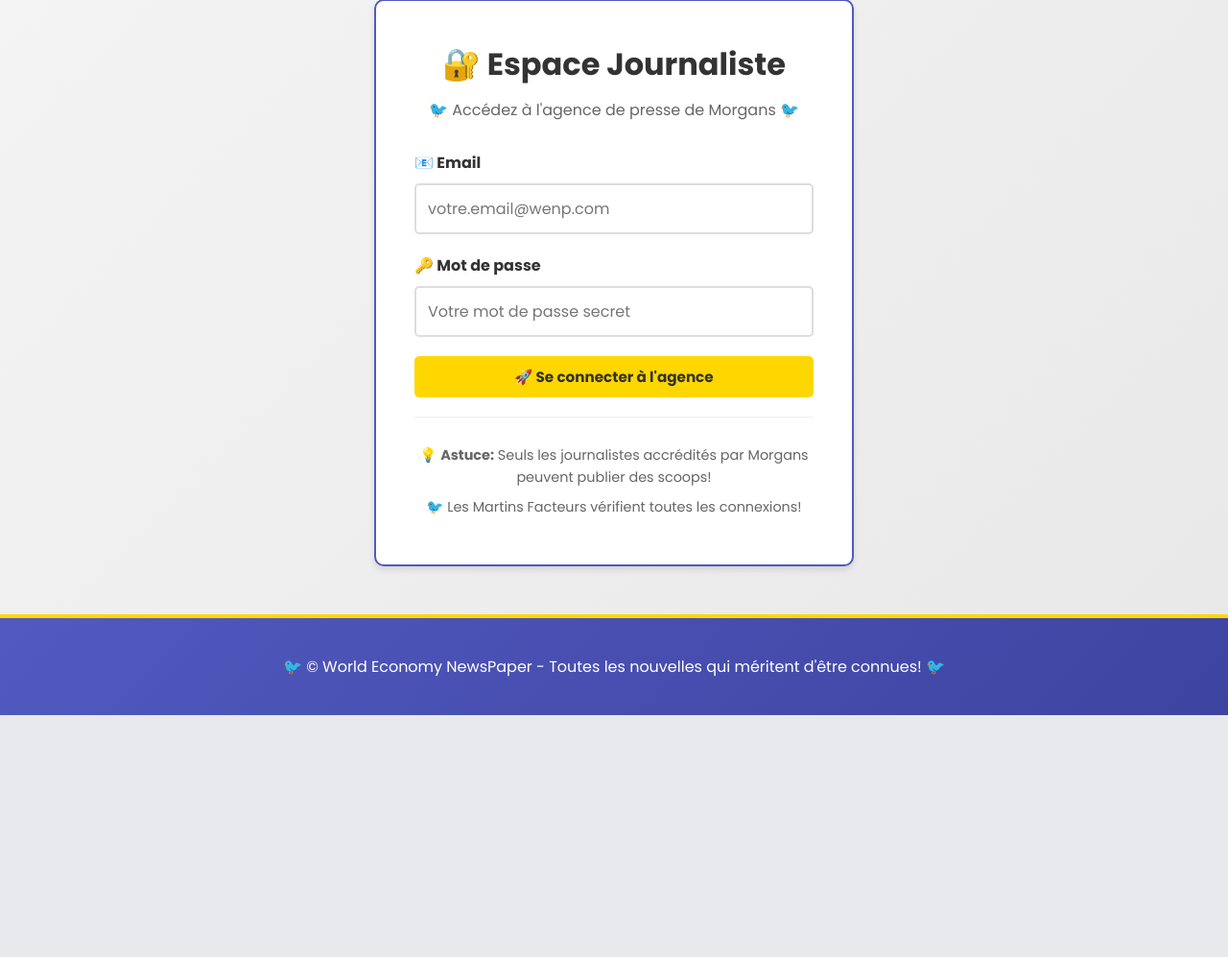
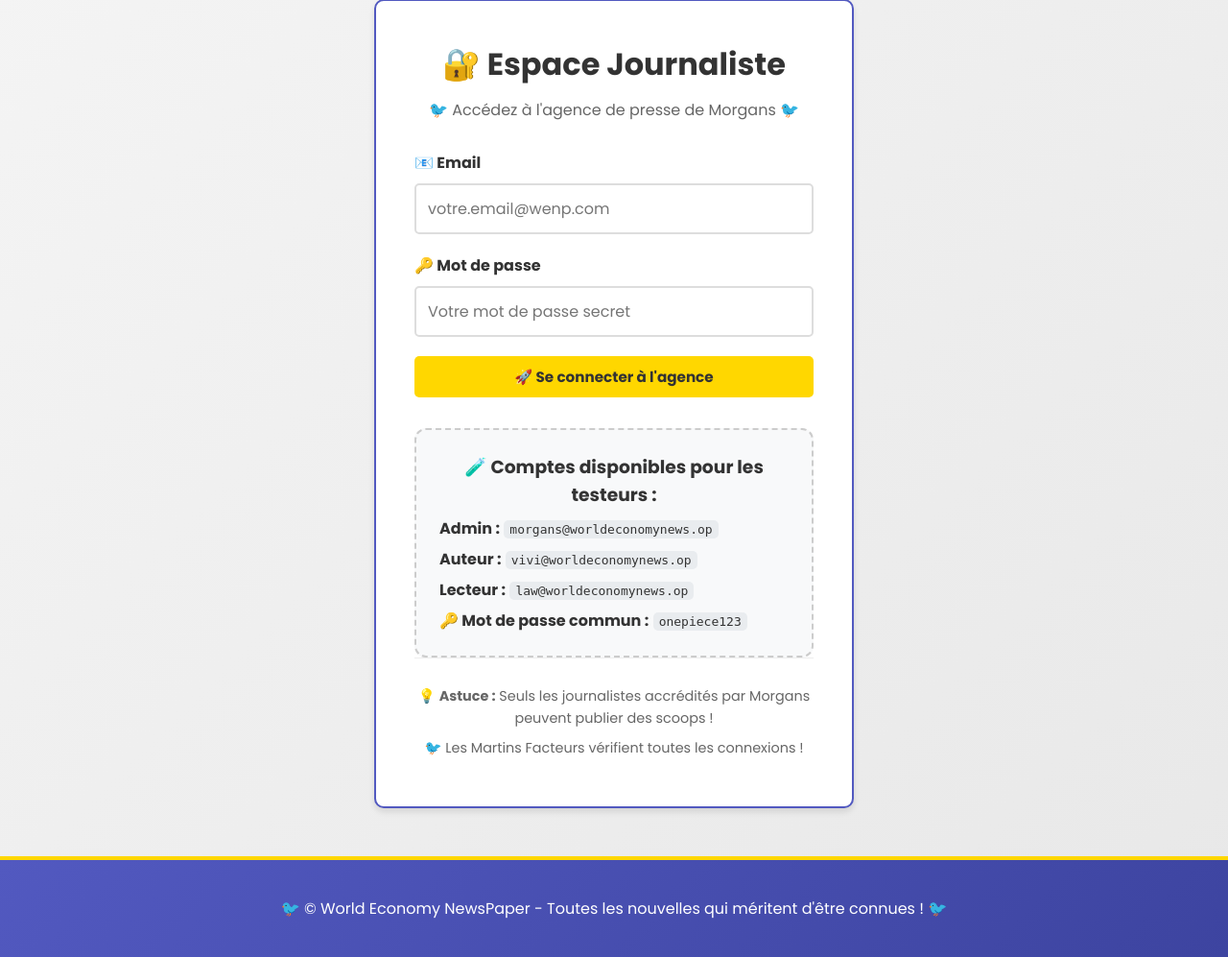
Before and after one commit to ItsMattrijk/WORLD-ECONOMY-NEWSPAPER, a PHP site: page /vues/login.php in a window 1280 px wide. Shown: the part 237-1234 px from the top of the page at 96% size. Before the commit the page ends 982 px from the top, so only its background shows below. Run offline with PHP 8.4, Linux system fonts and the light colour scheme.

Commit message:
Add files via upload

```diff
--- a/vues/login.php
+++ b/vues/login.php
@@ -5,6 +5,35 @@
     <meta name="viewport" content="width=device-width, initial-scale=1.0">
     <title>Connexion - WENP</title>
     <link rel="stylesheet" href="public/style.css">
+    <style>
+        /* Petite mise en forme du bloc comptes disponibles */
+        .test-accounts {
+            margin-top: 2rem;
+            background-color: #f8f9fa;
+            border: 2px dashed #ccc;
+            padding: 1.5rem;
+            border-radius: 12px;
+            text-align: left;
+        }
+        .test-accounts h3 {
+            margin-top: 0;
+            color: #333;
+            text-align: center;
+        }
+        .test-accounts ul {
+            list-style: none;
+            padding-left: 0;
+        }
+        .test-accounts li {
+            margin: 0.4rem 0;
+        }
+        .test-accounts code {
+            background: #e9ecef;
+            padding: 2px 6px;
+            border-radius: 5px;
+            font-family: monospace;
+        }
+    </style>
 </head>
 <body>
    <!-- Header -->
@@ -53,9 +82,20 @@
                 </button>
             </form>
 
+            <!-- Comptes de test -->
+            <div class="test-accounts">
+                <h3>🧪 Comptes disponibles pour les testeurs :</h3>
+                <ul>
+                    <li><strong>Admin :</strong> <code>morgans@worldeconomynews.op</code></li>
+                    <li><strong>Auteur :</strong> <code>vivi@worldeconomynews.op</code></li>
+                    <li><strong>Lecteur :</strong> <code>law@worldeconomynews.op</code></li>
+                </ul>
+                <p><strong>🔑 Mot de passe commun :</strong> <code>onepiece123</code></p>
+            </div>
+
             <div class="login-footer">
-                <p>💡 <strong>Astuce:</strong> Seuls les journalistes accrédités par Morgans peuvent publier des scoops!</p>
-                <p>🐦 Les Martins Facteurs vérifient toutes les connexions!</p>
+                <p>💡 <strong>Astuce :</strong> Seuls les journalistes accrédités par Morgans peuvent publier des scoops !</p>
+                <p>🐦 Les Martins Facteurs vérifient toutes les connexions !</p>
             </div>
         </div>
     </main>
@@ -63,7 +103,7 @@
     <!-- Footer -->
     <footer class="footer">
         <div class="container">
-            <p>🐦 © World Economy NewsPaper - Toutes les nouvelles qui méritent d'être connues! 🐦</p>
+            <p>🐦 © World Economy NewsPaper - Toutes les nouvelles qui méritent d'être connues ! 🐦</p>
         </div>
     </footer>
 </body>
```
